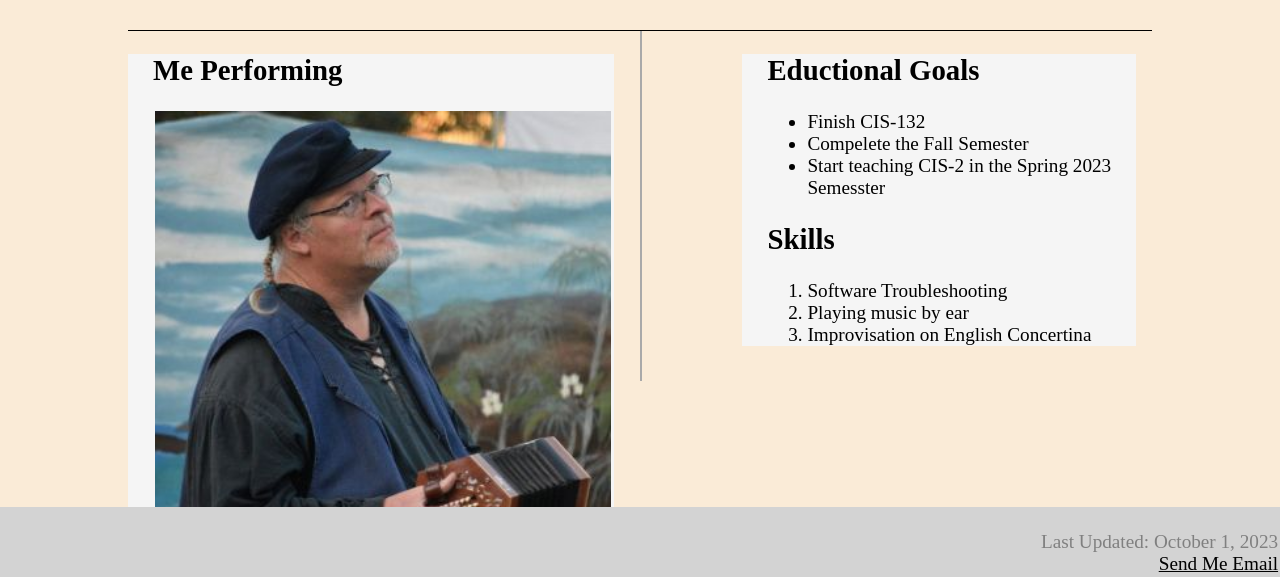
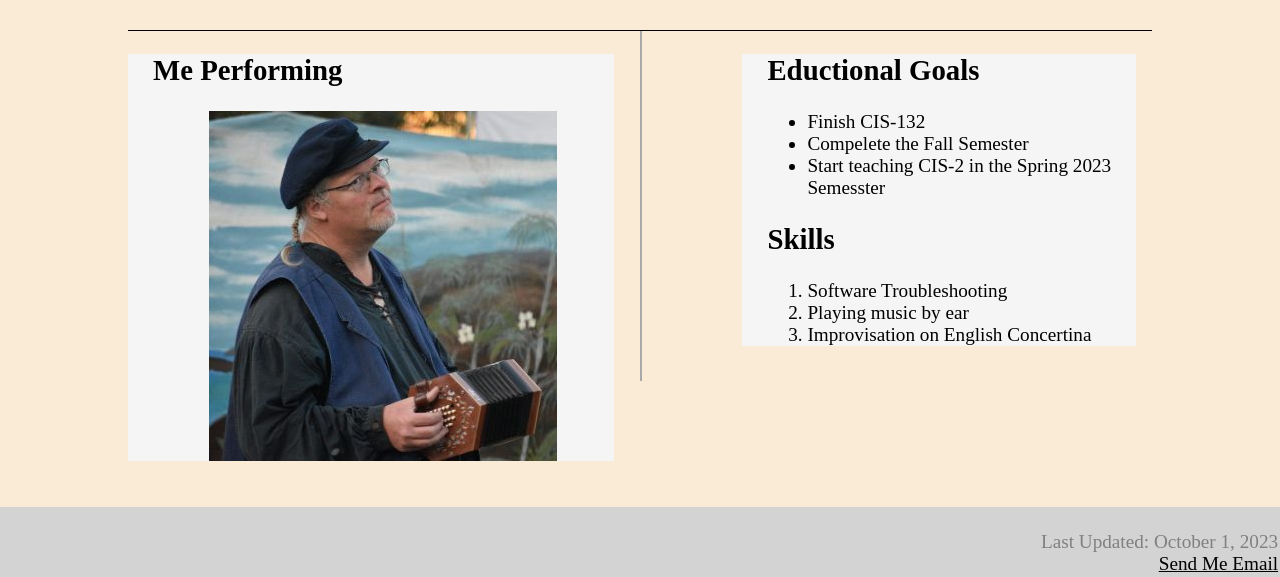
Before and after one commit to PatrickOPalmer/CIS-132, a plain HTML site: page about.html in a window 1280 px wide. Shown: the part 223-800 px from the top of the page. Drawn offline with Linux system fonts and the light colour scheme.

Commit message:
Add files via upload

```diff
--- a/styles.css
+++ b/styles.css
@@ -38,7 +38,7 @@ a:link {
 img {
     display: block;
     margin: auto;
-    width: 99%;
+    height: 99%;
 }
 
 footer {
```
Also changed, not shown: cutthroat-reef.jpg, gallows-humor.jpg.
